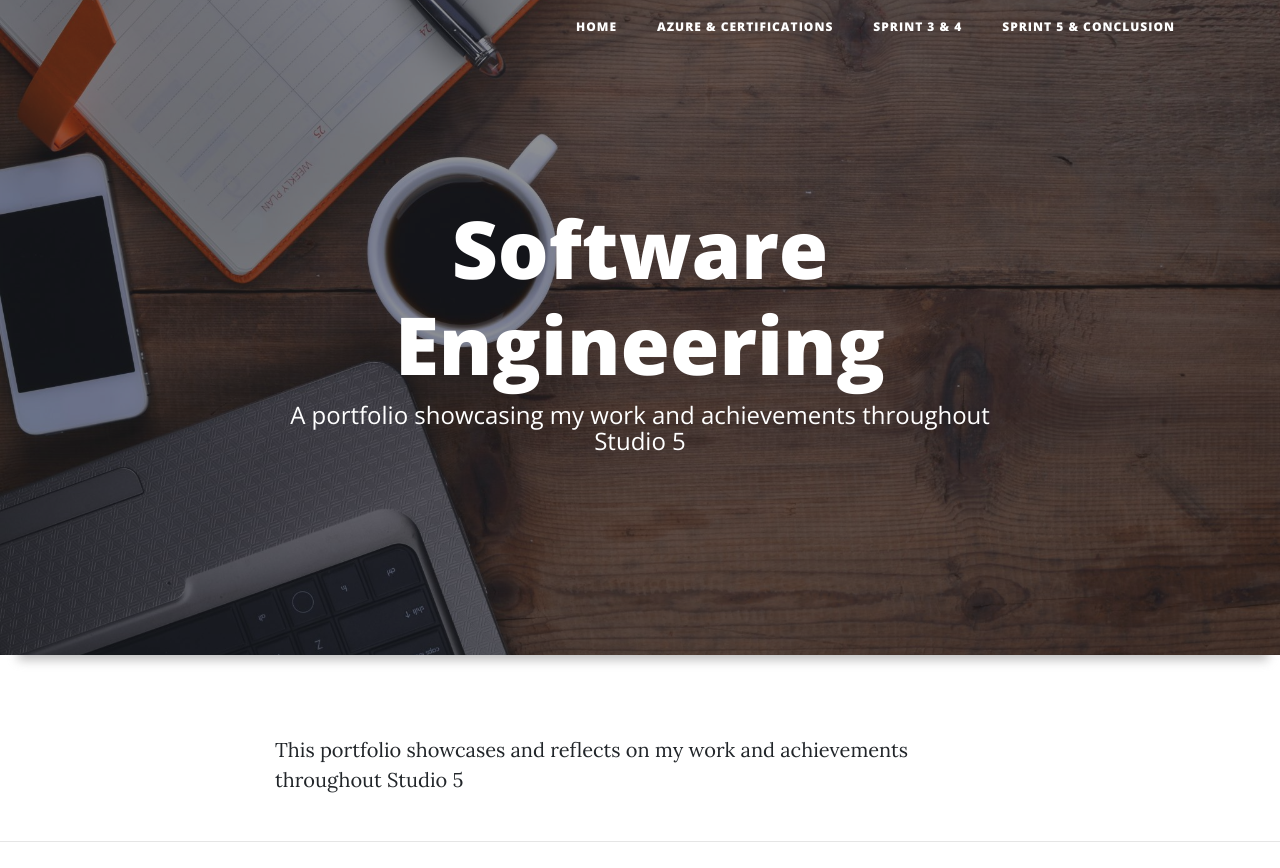
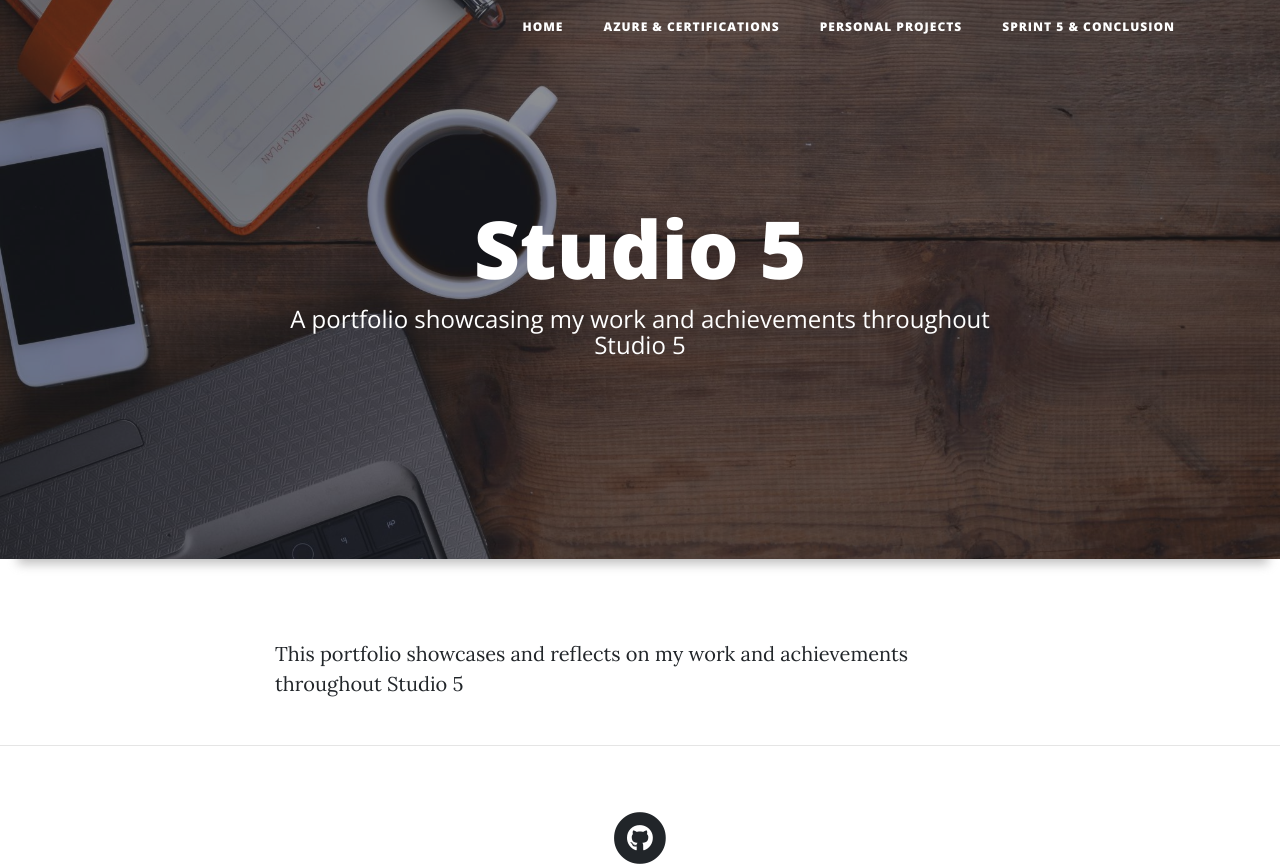
Before and after one commit to kyleal1/Studio5, a website: page index.html in a window 1280 px wide. Shown: the top 868 px of the page. Drawn offline with nearby package versions, Linux system fonts and the light colour scheme.

Commit message:
Edited navbar content

```diff
--- a/index.html
+++ b/index.html
@@ -41,7 +41,7 @@
             <a class="nav-link" href="sprint12.html">Azure & Certifications</a>
           </li>
           <li class="nav-item">
-            <a class="nav-link" href="sprint34.html">Sprint 3 & 4</a>
+            <a class="nav-link" href="sprint34.html">Personal projects</a>
           </li>
           <li class="nav-item">
             <a class="nav-link" href="sprint56.html">Sprint 5 & conclusion</a>
@@ -57,7 +57,7 @@
       <div class="row">
         <div class="col-lg-8 col-md-10 mx-auto">
           <div class="site-heading">
-            <h1>Software Engineering</h1>
+            <h1>Studio 5</h1>
             <span class="subheading">A portfolio showcasing my work and achievements throughout Studio 5</span>
           </div>
         </div>
```
